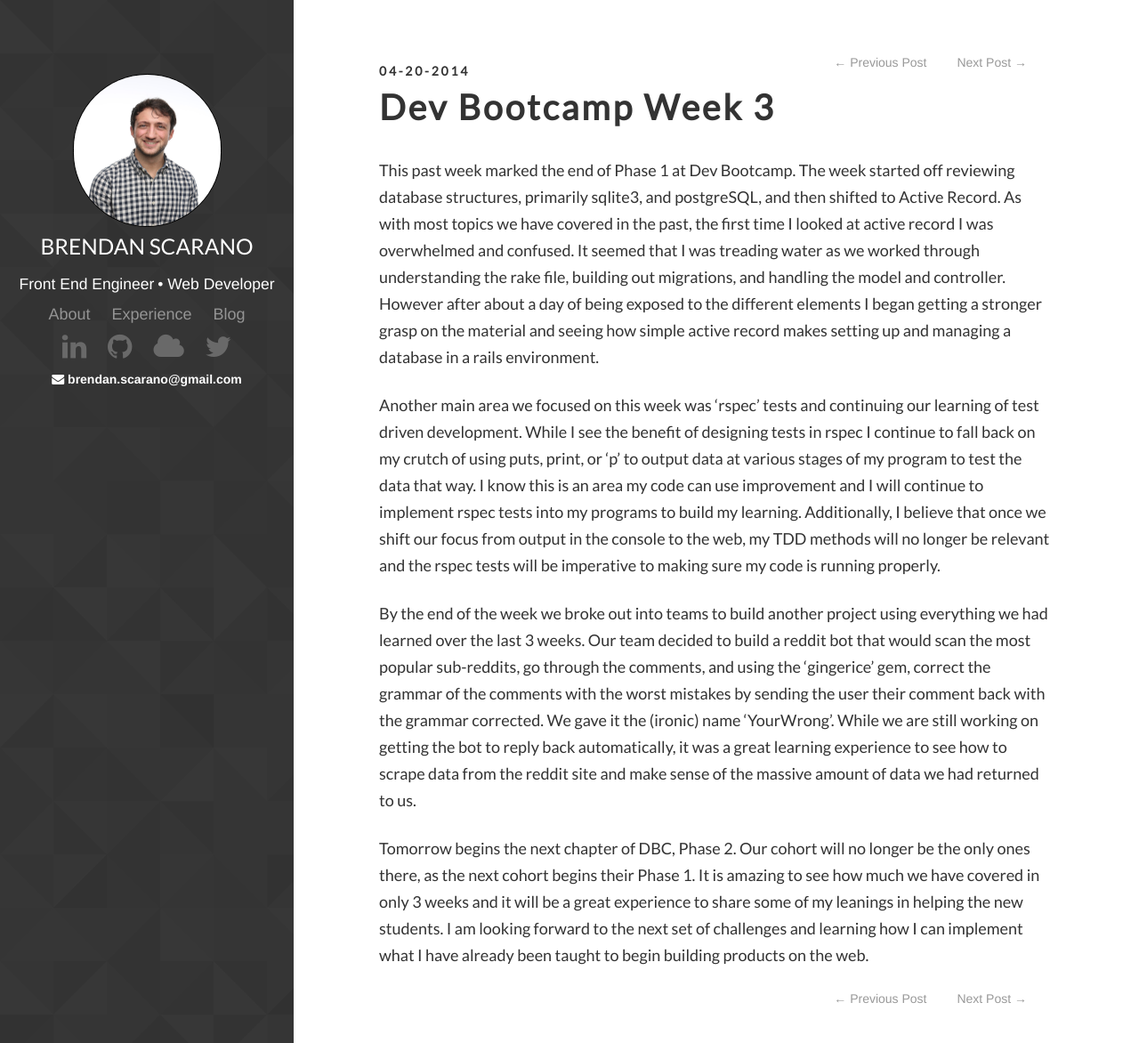
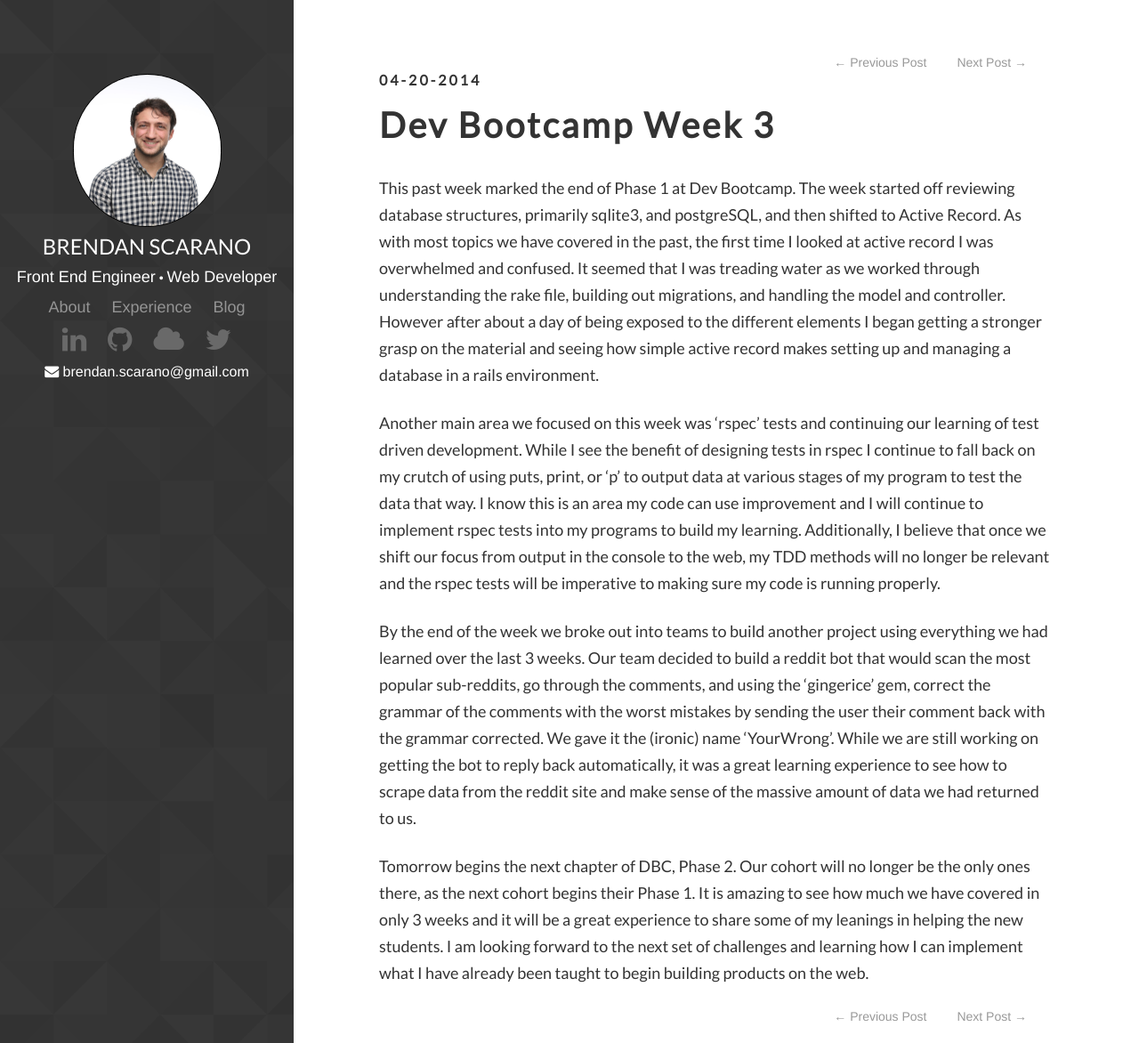
Before and after one commit to brendanscarano/brendanscarano.github.io, a Jekyll site: the page built from _posts/2014-04-20-dev-bootcamp-week-3.md, in a window 1280 px wide and 1172 px high. Shown: the whole window at 89% size. Built offline with Jekyll 4.4.1, drawn with Linux system fonts in a browser that asks for light colours; nearby versions of some CDN libraries; Markdown is read by kramdown in place of the engine named in the settings.

Commit message:
updated header tags for SEO

```diff
--- a/_includes/sidebar.html
+++ b/_includes/sidebar.html
@@ -4,11 +4,11 @@
     <img src="/assets/mainPicture.png" alt="mainPicture">
   </div>
 
-  <h3>Brendan Scarano</h3>
+  <h1>Brendan Scarano</h1>
 
   <div class="profession-list">
-    <h4>Front End Engineer</h4>
-    <h4>&bull; Web Developer</h4>
+    <h2>Front End Engineer</h2> &bull;
+    <h2>Web Developer</h2>
   </div>
   <div class="navigation-buttons">
     <ul>
@@ -37,7 +37,7 @@
           <i class = "fa fa-twitter icon twitter"></i></a>
       </li>
     </ul>
-    <h5><i class="fa fa-envelope icon envelope"></i> brendan.scarano@gmail.com</h5>
+    <h3><i class="fa fa-envelope icon envelope"></i> brendan.scarano@gmail.com</h3>
   </div> <!-- Contact Me -->
 
 </div> <!-- Info Wrapper -->
--- a/_layouts/post.html
+++ b/_layouts/post.html
@@ -22,8 +22,8 @@
 
     <div class="blog">
       <div class="entry">
-        <h2><div class="entry-date">{{ page.date | date: "%m-%d-%Y" }}</div></h2>
-        <h2><div class="entry-title">{{ page.title }}</div></h2>
+        <h3><div class="entry-date">{{ page.date | date: "%m-%d-%Y" }}</div></h3>
+        <h2 class="entry-title">{{ page.title }}</h2>
 
         {{ content }}
 
--- a/_sass/_blog.scss
+++ b/_sass/_blog.scss
@@ -99,7 +99,8 @@
     }
 
     .entry-date {
-      font-size: 14px;
+      font-size: 16px;
+      letter-spacing: 3px;
     }
     .entry-title {
       margin-bottom: 36px;
--- a/_sass/_sidebar.scss
+++ b/_sass/_sidebar.scss
@@ -19,14 +19,21 @@
   width: 330px;
   background-image: url('../assets/footer_lodyas.png');
 
-  h3 {
+  h1 {
+    font-size: 24px;
+    margin-bottom: 2px;
     text-align: center;
     color: #fff;
     text-transform: uppercase;
     font-family: 'Lato';
     font-weight: 500;
     line-height: 1.0;
+  }
 
+  h2 {
+    font-size: 18px;
+    display: inline;
+    font-weight: 400;
   }
 }
 
@@ -95,12 +102,13 @@
     a {
       color: #696969;
     }
-    h5 {
-      text-align: center;
-      margin: 0;
-      color: #ccc;
-      margin-top: 4px;
-    }
+  }
+  h3 {
+    text-align: center;
+    color: #fff;
+    font-size: 16px;
+    font-weight: 400;
+    margin-top: 0;
   }
 }
 
```
